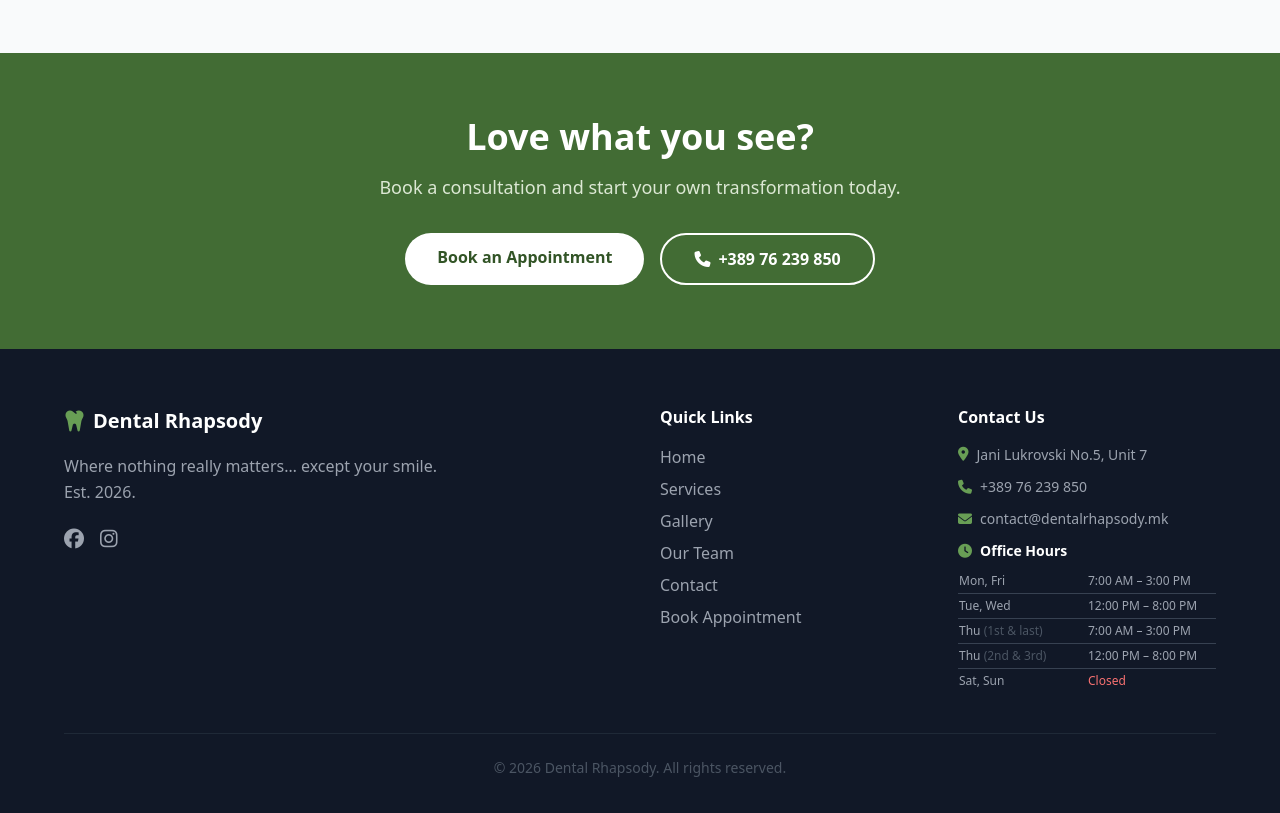
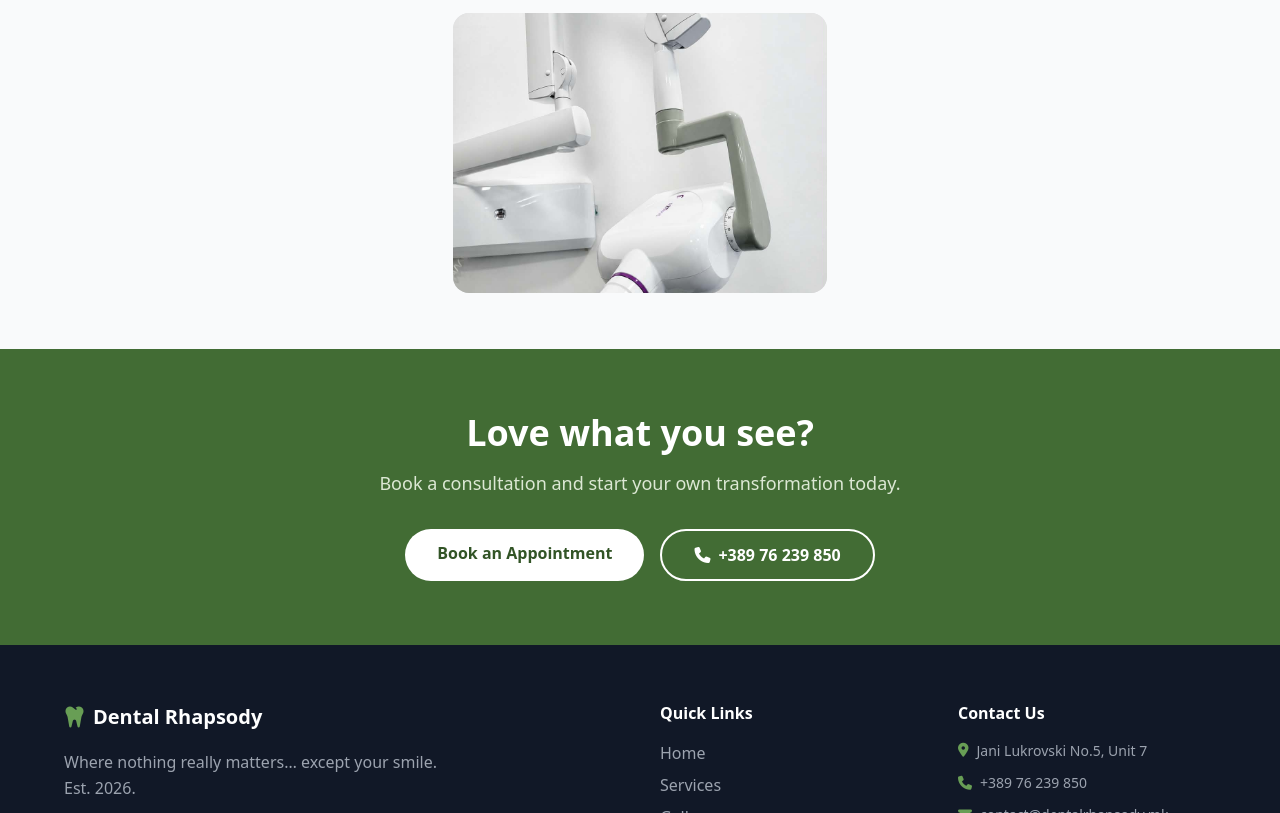
Before and after one commit to DarkoDim90/dental-website, a plain HTML site: page en/gallery.html in a window 1280 px wide. Shown: the part 1158-1971 px from the top of the page. Drawn offline with nearby package versions, Linux system fonts and the light colour scheme.

Commit message:
Add x-ray image to gallery for enhanced visual content-EN version

```diff
--- a/en/gallery.html
+++ b/en/gallery.html
@@ -171,6 +171,7 @@
                 <div class="grid grid-cols-1 sm:grid-cols-2 lg:grid-cols-3 gap-4">
                     <template x-for="(photo, i) in officePhotos" :key="i">
                         <button @click="openLightbox(officePhotos, i)"
+                            :class="i === officePhotos.length - 1 ? 'sm:col-start-2 lg:col-start-2' : ''"
                             class="group relative overflow-hidden rounded-2xl aspect-[4/3] bg-gray-200 focus:outline-none focus:ring-2 focus:ring-blue-500">
                             <img :src="photo.src" :alt="photo.caption"
                                 class="w-full h-full object-cover transition-transform duration-300 group-hover:scale-105" />
@@ -419,6 +420,10 @@
                         src: '../images/office/ordinacija3.jpg',
                         caption: 'Treatment Room'
                     },
+                    {
+                        src: '../images/office/x-ray.png',
+                        caption: 'X-ray'
+                    },
                 ],
 
                 /* Before / After cases — commented out until patient photos are available
```
